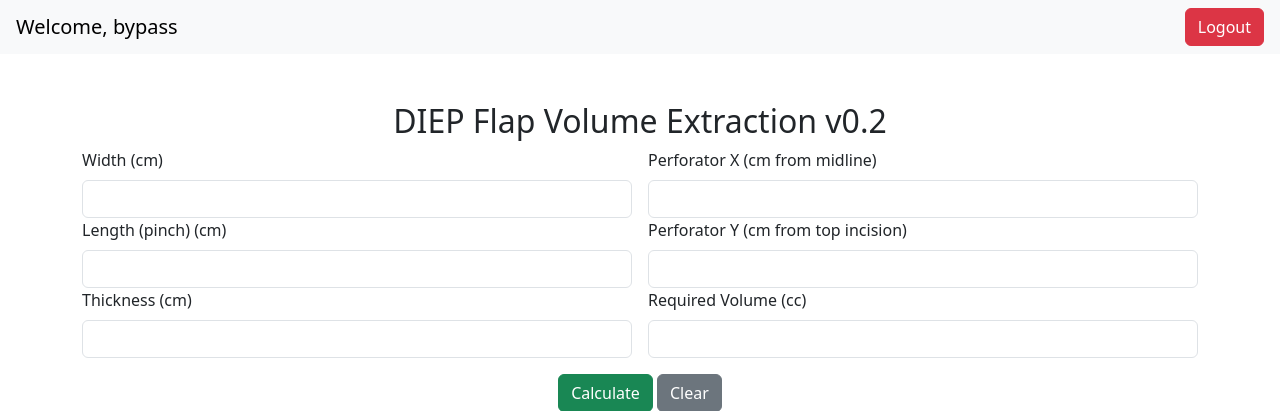
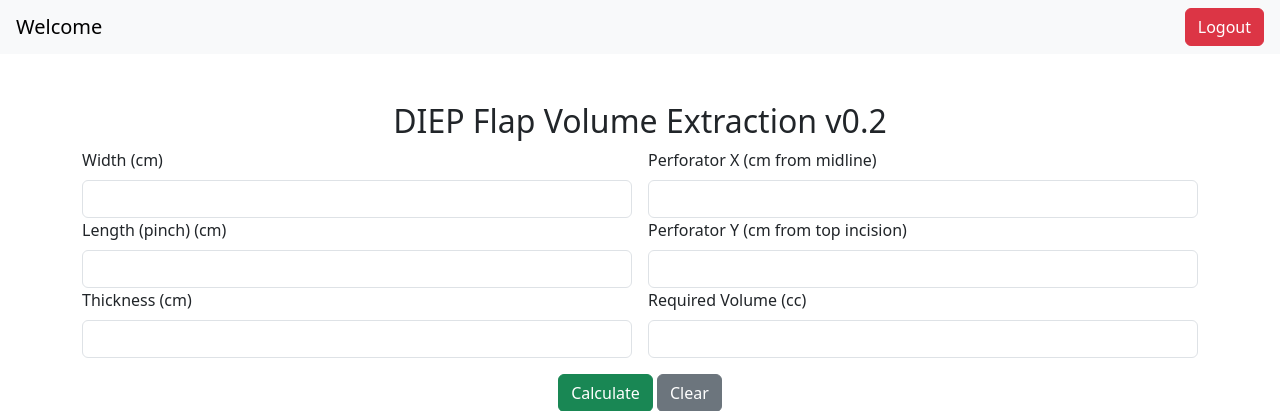
Before and after one commit to Drzet/diepcalc, a Flask app: page /index in a window 1280 px wide. Shown: the top 411 px of the page. Run offline with Flask 3, Linux system fonts and the light colour scheme; the visitor is signed in with stand-in values (Sample User, id 1).

Commit message:
Update index.html

```diff
--- a/templates/index.html
+++ b/templates/index.html
@@ -9,7 +9,7 @@
 </head>
 <body>
     <nav class="navbar navbar-light bg-light px-3">
-        <span class="navbar-brand mb-0 h1">Welcome, {{ user }}</span>
+        <span class="navbar-brand mb-0 h1">Welcome</span>
         <a href="{{ url_for('logout') }}" class="btn btn-danger">Logout</a>
     </nav>
     <div class="container mt-5">
```
